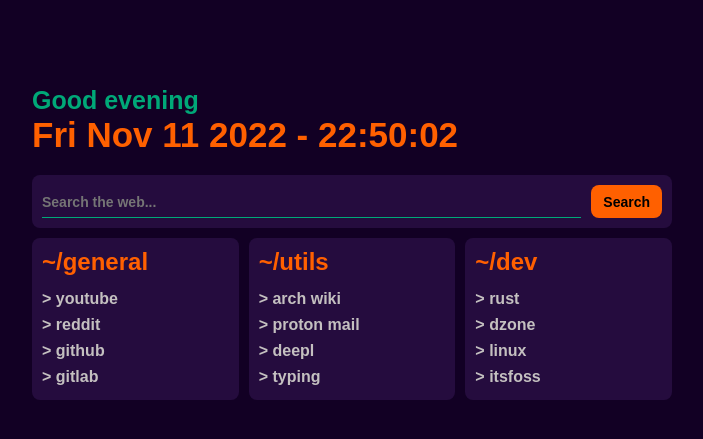
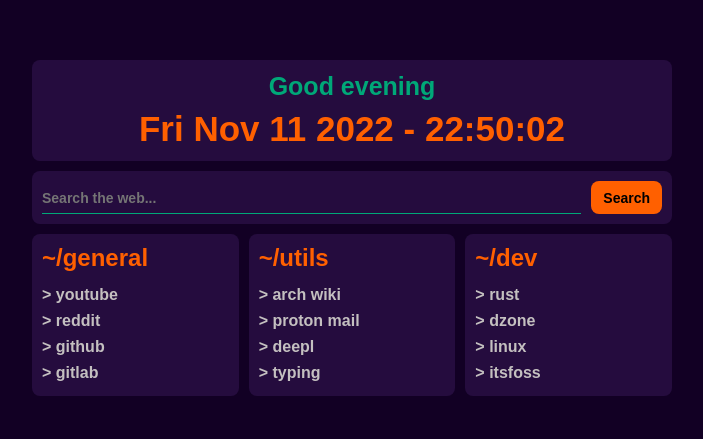
Before and after one commit to lvntcnylmz/startpage, a plain HTML site: page index.html in a window 1280 px wide. Shown: the part 157-596 px from the top of the page, without its empty margins (288-991 px from the left). Drawn offline with Linux system fonts and the light colour scheme; no server answers.

Commit message:
add style to weather module

```diff
--- a/index.css
+++ b/index.css
@@ -28,12 +28,21 @@
 }
 
 #user-greeting {
-    margin-top: 30px;
     margin-left: auto;
     margin-right: auto;
     font-size: 25px;
     font-weight: bold;
     color: #00A878;
+    padding: 2px;
+}
+
+#weather {
+    margin-left: auto;
+    margin-right: auto;
+    font-size: 25px;
+    font-weight: bold;
+    color: #00A878;
+    padding: 2px;
 }
 
 #current-time {
@@ -42,6 +51,15 @@
     font-size: 35px;
     font-weight: bold;
     color: var(--fg-highlight);
+    padding: 2px;
+}
+
+#intro {
+    background-color: var(--pane-bg-color);
+    text-align: center;
+    padding: 10px;
+    border-radius: 8px;
+    box-sizing: border-box;
 }
 
 #search {
@@ -49,7 +67,6 @@
     flex-direction: row;
     flex-wrap: wrap;
     align-items: center;
-    margin-top: 10px;
     padding: 10px;
     background-color: var(--pane-bg-color);
     border-radius: 8px;
```
